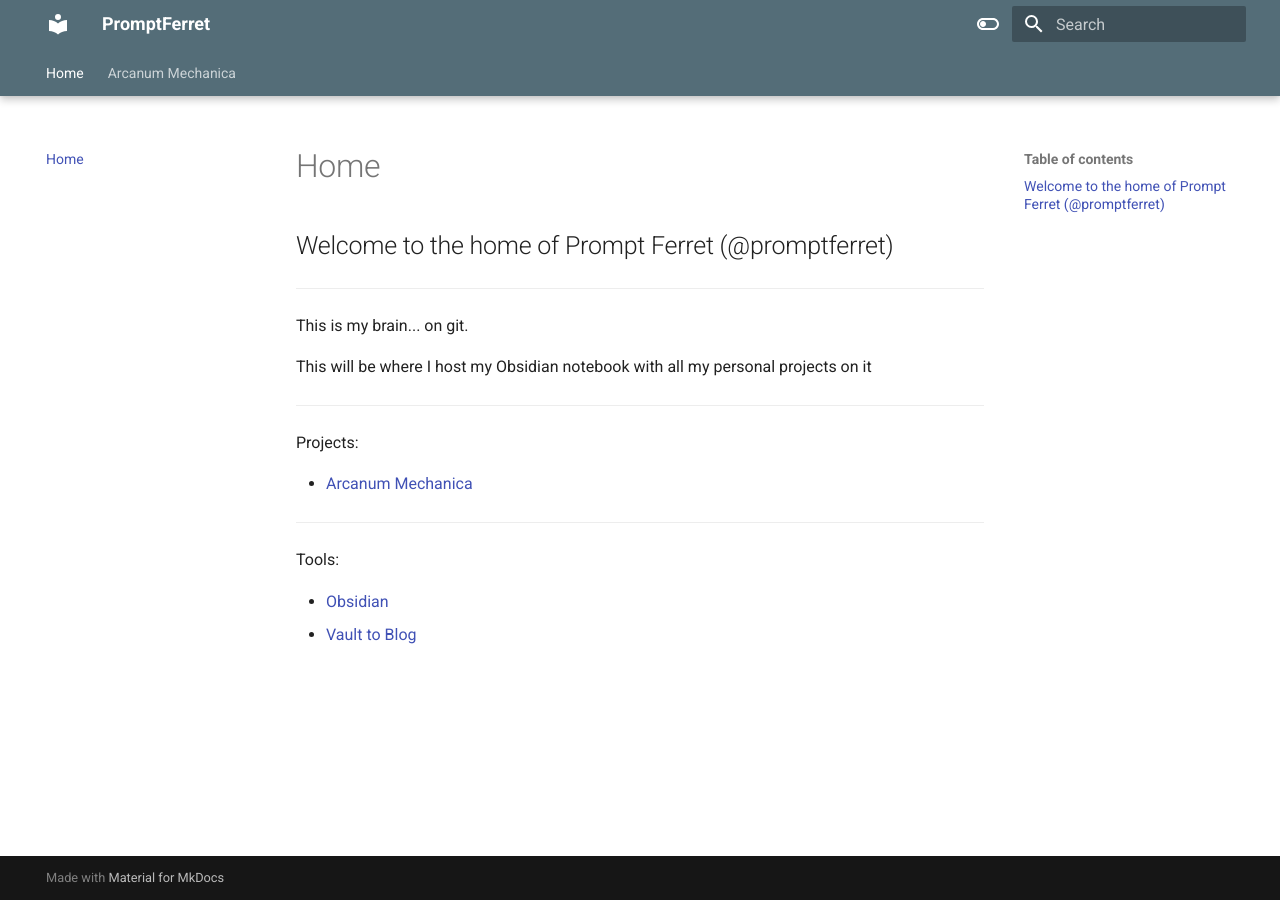
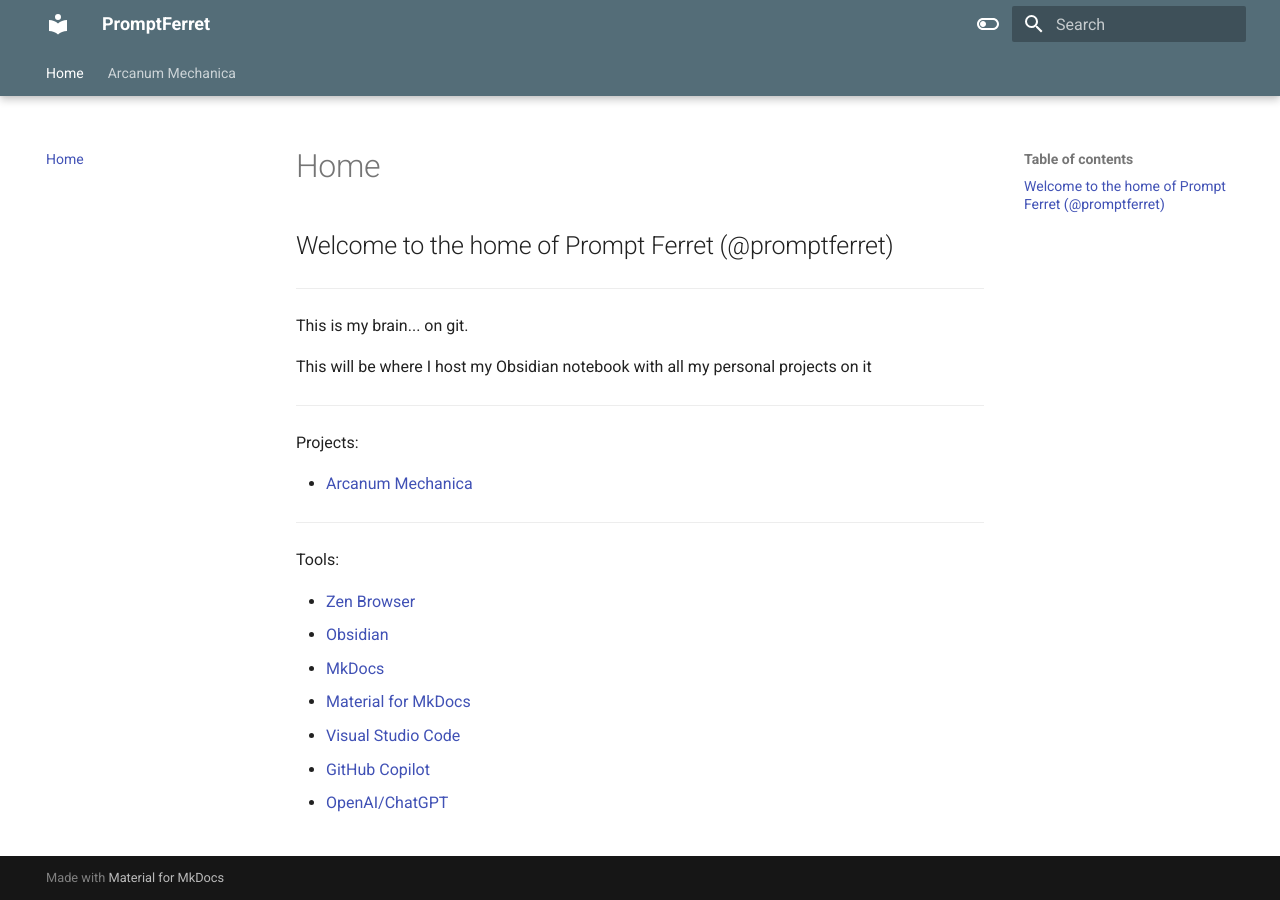
Before and after one commit to PromptFerret/promptferret.github.io, an MkDocs documentation site: the page built from docs/index.md, in a window 1280 px wide. Built offline with MkDocs 1.6.1 and Material for MkDocs 9.7.7, drawn with Linux system fonts in a browser that asks for light colours.

Commit message:
Update tools, AM Species overview page.

```diff
--- a/docs/index.md
+++ b/docs/index.md
@@ -13,5 +13,10 @@
 ---
 Tools:
 
+* [Zen Browser](https://zen-browser.app/)
 * [Obsidian](https://obsidian.md/)
-* [Vault to Blog](https://github.com/barkstone2/vault-to-blog#readme)
+* [MkDocs](https://www.mkdocs.org/)
+* [Material for MkDocs](https://squidfunk.github.io/mkdocs-material/)
+* [Visual Studio Code](https://code.visualstudio.com/)
+* [GitHub Copilot](https://github.com/features/copilot)
+* [OpenAI/ChatGPT](https://openai.com/chatgpt/overview/)
```
Also changed, not shown: docs/Arcanum Mechanica/Races & Species/Overview.md (+1 -1 lines).
